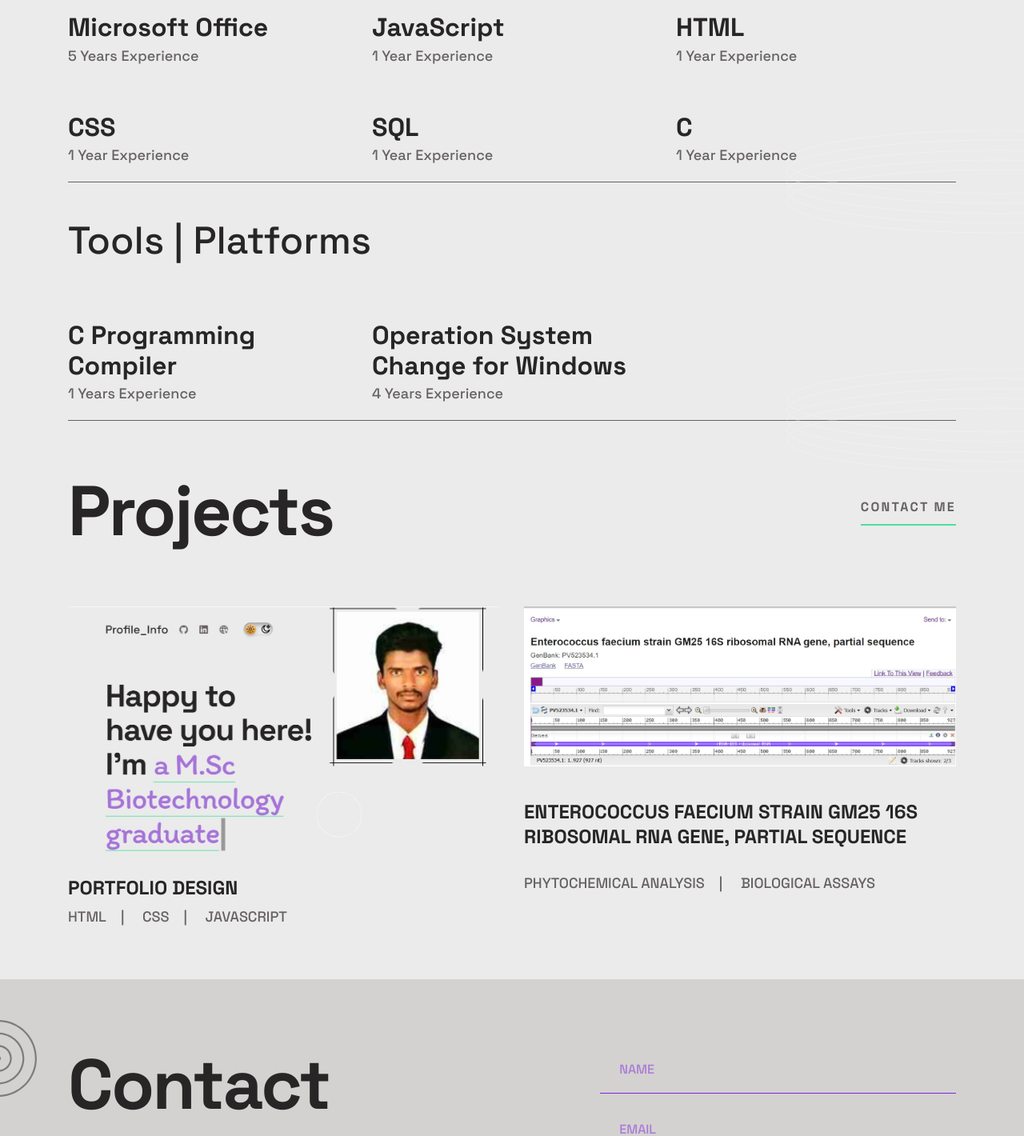
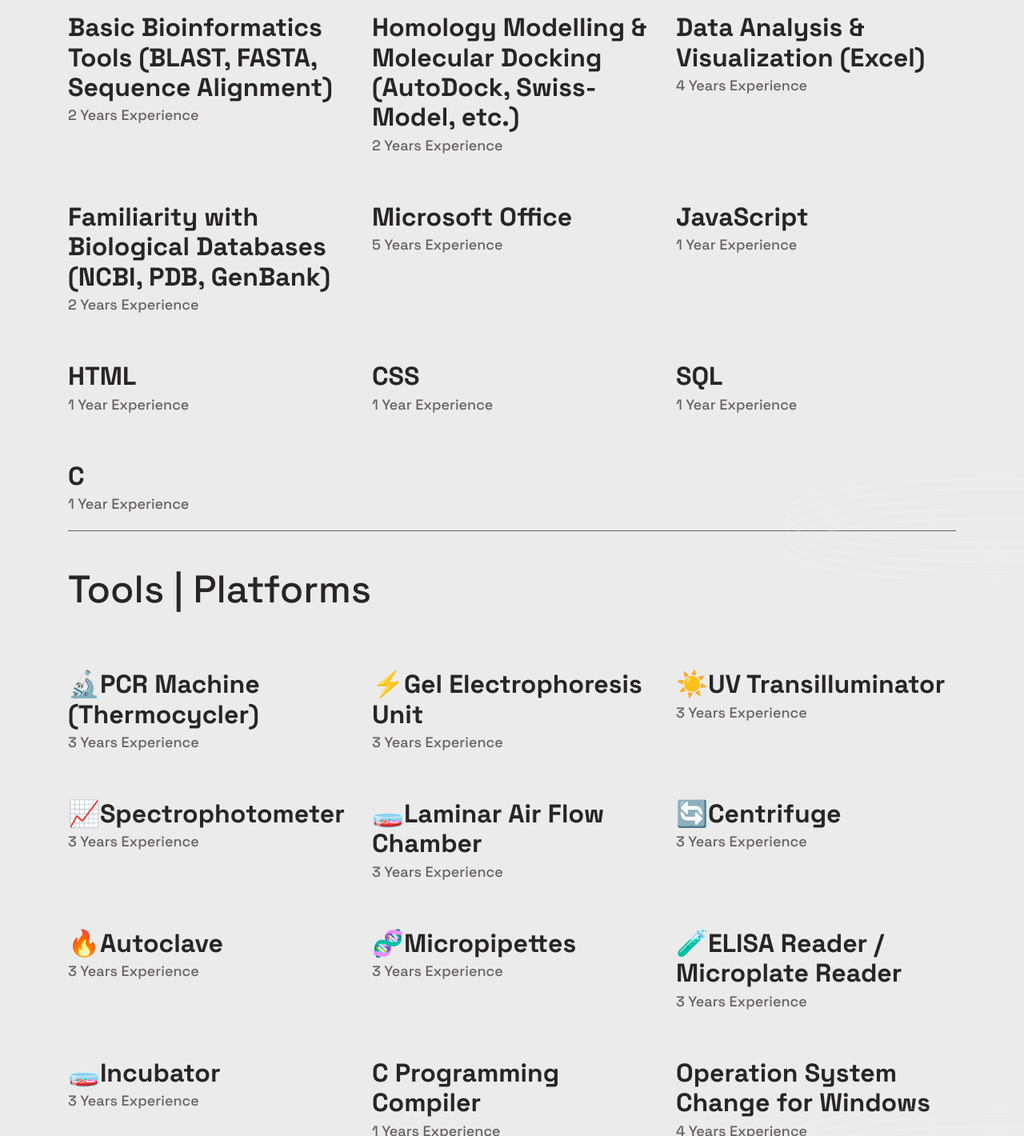
Before and after one commit to Gopi2003-G/Gopi2003-G.github.io, a plain HTML site: page index.html in a window 1280 px wide. Shown: the part 1380-2800 px from the top of the page at 80% size. Drawn offline with nearby package versions, Linux system fonts and the light colour scheme.

Commit message:
Update index.html

```diff
--- a/index.html
+++ b/index.html
@@ -121,6 +121,22 @@
             <div class="skills__topics" id="skills">Skills</div>
             <div class="skills__wrapper">
                 <div class="skills__item">
+                    <h3 class="skills__title">Basic Bioinformatics Tools (BLAST, FASTA, Sequence Alignment)</h3>
+                    <p class="skills__description">2 Years Experience</p>
+                </div>
+                <div class="skills__item">
+                    <h3 class="skills__title">Homology Modelling & Molecular Docking (AutoDock, Swiss-Model, etc.)</h3>
+                    <p class="skills__description">2 Years Experience</p>
+                </div>
+                <div class="skills__item">
+                    <h3 class="skills__title">Data Analysis & Visualization (Excel)</h3>
+                    <p class="skills__description">4 Years Experience</p>
+                </div>
+                <div class="skills__item">
+                    <h3 class="skills__title">Familiarity with Biological Databases (NCBI, PDB, GenBank)</h3>
+                    <p class="skills__description">2 Years Experience</p>
+                </div>
+                <div class="skills__item">
                     <h3 class="skills__title">Microsoft Office</h3>
                     <p class="skills__description">5 Years Experience</p>
                 </div>
@@ -154,6 +170,46 @@
         <section class="wrapper skills bottom-border">
             <div class="skills__topics">Tools | Platforms</div>
             <div class="skills__wrapper">
+                <div class="skills__item">
+                    <h3 class="skills__title">🔬PCR Machine (Thermocycler)</h3>
+                    <p class="skills__description">3 Years Experience</p>
+                </div>
+                <div class="skills__item">
+                    <h3 class="skills__title">⚡Gel Electrophoresis Unit</h3>
+                    <p class="skills__description">3 Years Experience</p>
+                </div>
+                <div class="skills__item">
+                    <h3 class="skills__title">☀️UV Transilluminator</h3>
+                    <p class="skills__description">3 Years Experience</p>
+                </div>
+                <div class="skills__item">
+                    <h3 class="skills__title">📈Spectrophotometer</h3>
+                    <p class="skills__description">3 Years Experience</p>
+                </div>
+                <div class="skills__item">
+                    <h3 class="skills__title">🧫Laminar Air Flow Chamber</h3>
+                    <p class="skills__description">3 Years Experience</p>
+                </div>
+                <div class="skills__item">
+                    <h3 class="skills__title">🔄Centrifuge</h3>
+                    <p class="skills__description">3 Years Experience</p>
+                </div>
+                <div class="skills__item">
+                    <h3 class="skills__title">🔥Autoclave</h3>
+                    <p class="skills__description">3 Years Experience</p>
+                </div>
+                <div class="skills__item">
+                    <h3 class="skills__title">🧬Micropipettes</h3>
+                    <p class="skills__description">3 Years Experience</p>
+                </div>
+                <div class="skills__item">
+                    <h3 class="skills__title">🧪ELISA Reader / Microplate Reader</h3>
+                    <p class="skills__description">3 Years Experience</p>
+                </div>
+                <div class="skills__item">
+                    <h3 class="skills__title">🧫Incubator</h3>
+                    <p class="skills__description">3 Years Experience</p>
+                </div>
                 <div class="skills__item">
                     <h3 class="skills__title">C Programming Compiler</h3>
                     <p class="skills__description">1 Years Experience</p>
```
